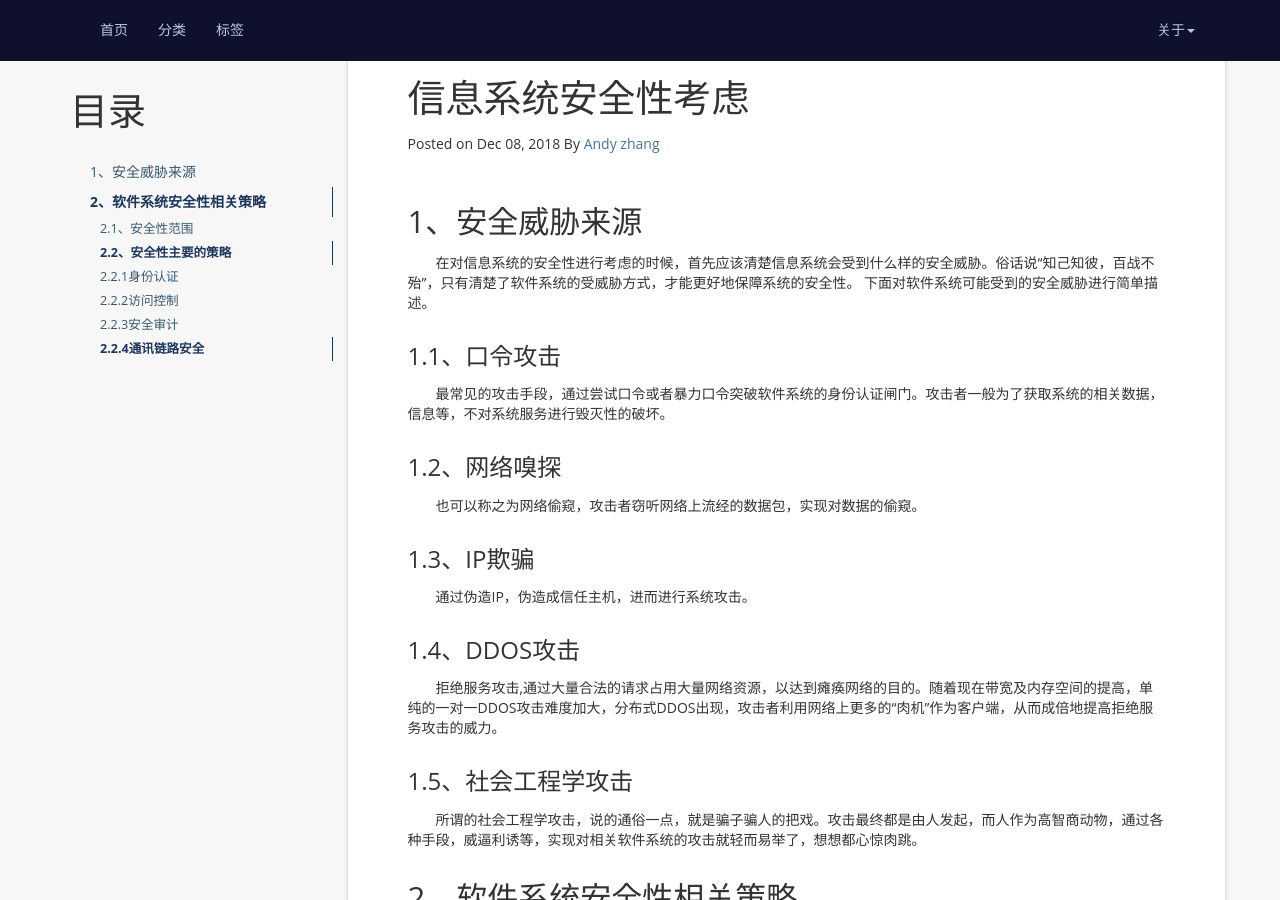
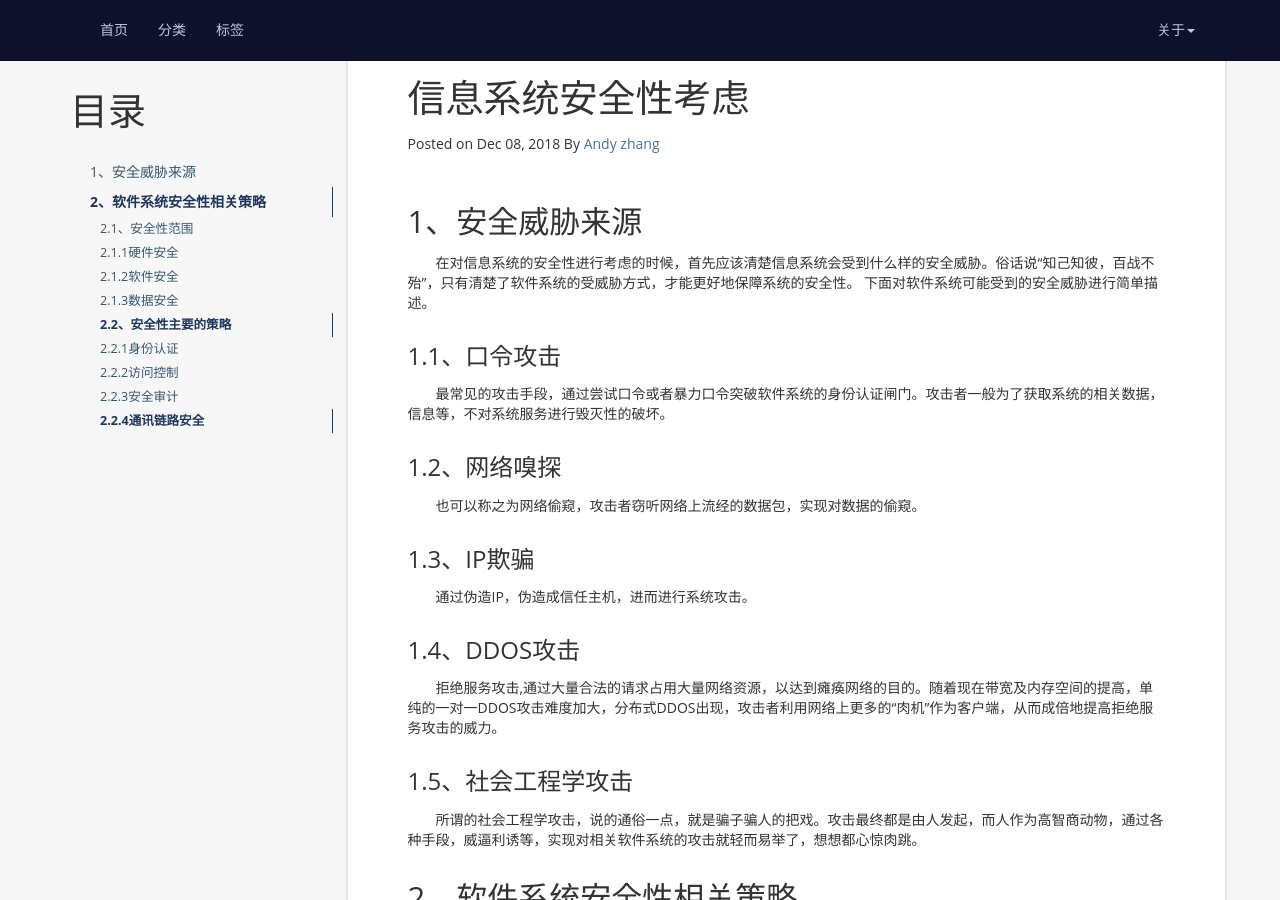
Before and after one commit to rareloved/andy.github.io, a Jekyll site: the page built from _posts/2018-12-09-信息系统安全性考虑.md, in a window 1280 px wide and 900 px high, scrolled down 301 px. Built offline with Jekyll 4.4.1, drawn with Linux system fonts in a browser that asks for light colours; nearby versions of some CDN libraries; a script that is not in the unit is left out; comment, search, counter and statistics services are not loaded.

Commit message:
信息系统安全性考虑

```diff
--- a/_posts/2018-12-09-信息系统安全性考虑.md
+++ b/_posts/2018-12-09-信息系统安全性考虑.md
@@ -27,12 +27,12 @@ tag: 安全
 ## 2、软件系统安全性相关策略
 ### 2.1、安全性范围
 &ensp;&ensp;&ensp;&ensp;软件系统安全性可以分为：硬件安全、软件安全、数据安全。
-#### 2.1.1硬件安全
+### 2.1.1硬件安全
 &ensp;&ensp;&ensp;&ensp;硬件安全，硬件的容灾、备份、错误告警、设备授权维护等。Google的搜索早期在索引存储出现问题时，最后发现是硬件问题，硬件芯片受到自然界的因素影响，芯片中存储的0、1二进制数据居然发生了互换。
 最后这个问题是2位GOOGLE至今为止11级的工程师发现，具体大牛名字记不清了。良好的硬件管理与维护是硬件安全、软件安全的基石。
-#### 2.1.2软件安全
+### 2.1.2软件安全
 &ensp;&ensp;&ensp;&ensp;软件安全泛指所有软件系统能够免受来自恶意的访问、控制、破坏。比如操作系统，需要设置密码登录、指纹登录，一个软件系统、手机app等都需要进行相应的身份认证后才能进行访问。
-#### 2.1.3数据安全
+### 2.1.3数据安全
 &ensp;&ensp;&ensp;&ensp;数据安全保障数据不被非法的窃取、访问或破坏。
 ### 2.2、安全性主要的策略
 #### 2.2.1身份认证
```
